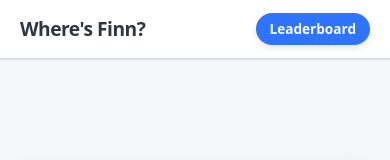
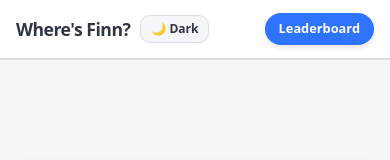
Before and after one commit to goldenvertex42/wheres-finn-app, a React (Vite) app in the folder frontend/: page / in a window 390 px wide. Shown: the top 160 px of the page. Built offline with nearby package versions, Linux system fonts and the light colour scheme.

Commit message:
feat(frontend): implement persistent user-controlled dark theme toggle override

```diff
--- a/frontend/src/components/Header/Header.jsx
+++ b/frontend/src/components/Header/Header.jsx
@@ -5,6 +5,16 @@ import styles from "./Header.module.css";
 const Header = () => {
   const location = useLocation();
   const [isMobile, setIsMobile] = useState(window.innerWidth <= 600);
+  const [theme, setTheme] = useState(() => {
+    const savedTheme = localStorage.getItem("app-theme");
+    if (savedTheme) return savedTheme;
+    return window.matchMedia("(prefers-color-scheme: dark)").matches ? "dark" : "light";
+  });
+
+  useEffect(() => {
+    document.documentElement.setAttribute("data-theme", theme);
+    localStorage.setItem("app-theme", theme);
+  }, [theme]);
 
   useEffect(() => {
     const handleResize = () => setIsMobile(window.innerWidth <= 600);
@@ -12,14 +22,31 @@ const Header = () => {
     return () => window.removeEventListener("resize", handleResize);
   }, []);
 
+  const toggleTheme = () => {
+    setTheme(prev => (prev === "light" ? "dark" : "light"));
+  };
+
   if (isMobile && location.pathname === '/game') {
     return null;
   }
   return (
     <header className={styles.header}>
-      <h1>Where's Finn?</h1>
-      {location.pathname === '/leaderboard' && <Link to={'/'} className={styles.link} state={null} >Try Again</Link>}
-      {location.pathname !== '/leaderboard' && <Link to={'/leaderboard'} className={styles.link} state={null} >Leaderboard</Link>}
+      <div className={styles.brandingGroup}>
+        <h1>Where's Finn?</h1>
+        {/* 2. Interactive Theme Toggle Switch Button */}
+        <button onClick={toggleTheme} className={styles.themeToggleBtn} aria-label="Toggle visual layout theme">
+          {theme === "light" ? "🌙 Dark" : "☀️ Light"}
+        </button>
+      </div>
+
+      <div className={styles.navigationGroup}>
+        {location.pathname === '/leaderboard' && (
+          <Link to='/start' className={styles.link} state={null}>Try Again</Link>
+        )}
+        {location.pathname !== '/leaderboard' && (
+          <Link to='/leaderboard' className={styles.link} state={null}>Leaderboard</Link>
+        )}
+      </div>
     </header>
   );
 };
--- a/frontend/src/components/Header/Header.module.css
+++ b/frontend/src/components/Header/Header.module.css
@@ -21,7 +21,34 @@
   letter-spacing: -0.5px;
 }
 
-/* Base Link Action Button Styling */
+.brandingGroup {
+  display: flex;
+  align-items: center;
+  gap: 16px;
+}
+
+.themeToggleBtn {
+  background-color: var(--bg-primary);
+  border: 1px solid var(--border-color);
+  color: var(--text-primary);
+  padding: 6px 12px;
+  font-family: system-ui, sans-serif;
+  font-weight: 600;
+  font-size: 0.85rem;
+  border-radius: 14px;
+  cursor: pointer;
+  user-select: none;
+  transition: transform 0.1s ease, var(--theme-transition);
+}
+
+.themeToggleBtn:hover {
+  filter: brightness(0.95);
+}
+
+.themeToggleBtn:active {
+  transform: scale(0.95);
+}
+
 .link {
   display: inline-flex;
   align-items: center;
@@ -40,7 +67,6 @@
   user-select: none;
 }
 
-/* Interactive States */
 .link:hover {
   filter: brightness(1.1);
   transform: translateY(-1px);
@@ -52,19 +78,28 @@
   box-shadow: 0 2px 4px rgba(0, 0, 0, 0.1);
 }
 
-/* Viewport Adjustments for Small Screens */
 @media (max-width: 480px) {
   .header {
-    padding: 0 20px;
+    padding: 0 16px;
     height: 60px;
   }
 
   .header h1 {
-    font-size: 1.2rem;
+    font-size: 1.1rem;
+  }
+
+  .brandingGroup {
+    gap: 10px;
+  }
+
+  .themeToggleBtn {
+    padding: 4px 10px;
+    font-size: 0.75rem;
+    border-radius: 10px;
   }
 
   .link {
     padding: 6px 14px;
-    font-size: 0.85rem;
+    font-size: 0.8rem;
   }
 }
--- a/frontend/src/index.css
+++ b/frontend/src/index.css
@@ -51,7 +51,8 @@ h1, h2, h3, h4, h5, h6 {
    2. GLOBAL DESIGN SYSTEM TOKENS (LIGHT SYSTEM DEFAULT)
    ========================================== */
 
-:root {
+:root,
+:root[data-theme="light"] {
   --bg-primary: #f5f6fa;       /* Clean soft light theme canvas background */
   --bg-surface: #ffffff;       /* Solid crisp white element cards */
   --border-color: #dcdde1;     /* Subtle light grey separation lines */
@@ -80,6 +81,16 @@ h1, h2, h3, h4, h5, h6 {
   }
 }
 
+:root[data-theme="dark"] {
+  --bg-primary: #1e222b;
+  --bg-surface: #2f3542;
+  --border-color: #57606f;
+  --text-primary: #ffffff;
+  --text-secondary: #a4b0be;
+  --accent-blue: #52a3ff;
+  --accent-success: #28a745;
+}
+
 /* ==========================================
    4. ACTIVE GLOBAL STRUCTURAL ELEMENTS
    ========================================== */
```
